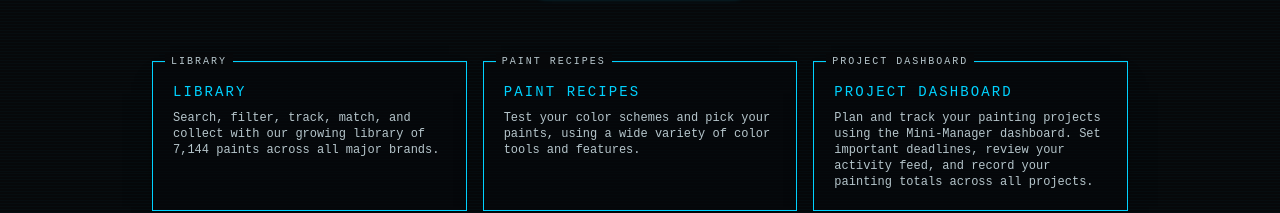
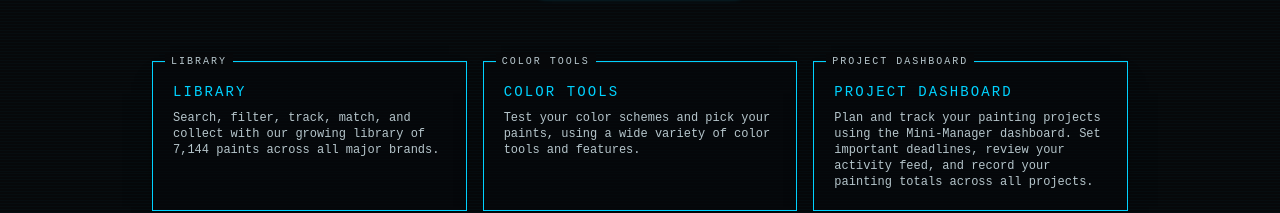
Before and after one commit to ProbablyMaybeNo/mini-manager, a Next.js app: page / in a window 1280 px wide. Shown: the part 628-841 px from the top of the page. Built offline with nearby package versions, Linux system fonts and the light colour scheme.

Commit message:
Rename Paint recipes landing card to Color tools per preview feedback
Co-Authored-By: Claude Opus 4.8 <noreply@anthropic.com>
Claude-Session: https://claude.ai/code/session_01WDvsSF5ba8LeWsKoSfBWTs

```diff
--- a/src/components/public/LandingView.tsx
+++ b/src/components/public/LandingView.tsx
@@ -13,7 +13,7 @@ const FEATURES: { title: string; blurb: string }[] = [
       "Search, filter, track, match, and collect with our growing library of 7,144 paints across all major brands.",
   },
   {
-    title: "Paint recipes",
+    title: "Color tools",
     blurb:
       "Test your color schemes and pick your paints, using a wide variety of color tools and features.",
   },
```
